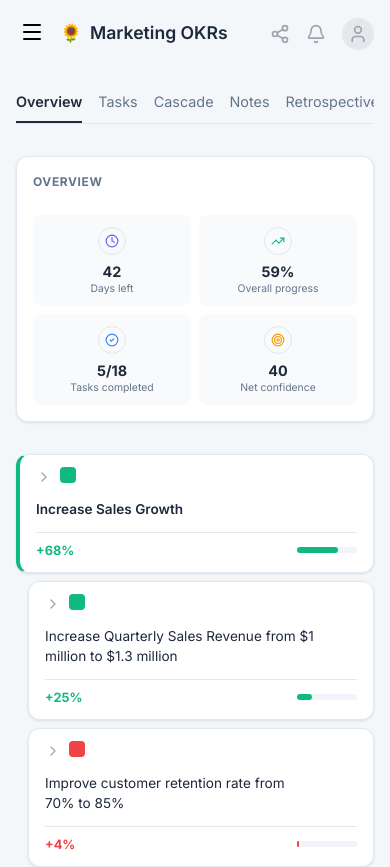
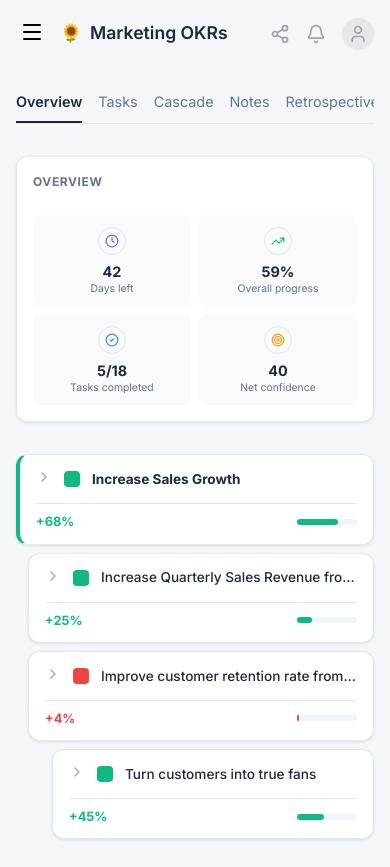
Before and after one commit to nttminh178/okr, a React (Vite) app: page / in a window 390 px wide. Shown: the top 867 px of the page. Built offline with nearby package versions, Linux system fonts and the light colour scheme.

Commit message:
Refine OKR item alignment and title styling

```diff
--- a/src/App.tsx
+++ b/src/App.tsx
@@ -327,6 +327,7 @@
       <div className="card okr-item-card" style={{
         borderLeft: isObjective ? `4px solid ${okr.status === 'at-risk' ? 'var(--danger)' : 'var(--success)'}` : '1px solid var(--border)'
       }}>
+        <div style={{ display: 'flex', alignItems: 'center', gap: '0.75rem', flex: 1, minWidth: 0 }}>
           <div style={{ opacity: 0.4, flexShrink: 0 }}><ChevronRight size={16} /></div>
           <div style={{
             width: 16,
@@ -335,7 +336,16 @@
             background: okr.status === 'at-risk' ? 'var(--danger)' : 'var(--success)',
             flexShrink: 0
           }} />
-        <div className="okr-item-title" style={{ fontWeight: isObjective ? 600 : 400 }}>{okr.title}</div>
+          <div className="okr-item-title" style={{
+            fontWeight: isObjective ? 700 : 500,
+            fontSize: isObjective ? (isMobile ? '0.9rem' : '1.05rem') : (isMobile ? '0.85rem' : '0.95rem'),
+            whiteSpace: 'nowrap',
+            overflow: 'hidden',
+            textOverflow: 'ellipsis'
+          }}>
+            {okr.title}
+          </div>
+        </div>
         <div className="okr-item-metrics">
           <div className="desktop-only" style={{
             width: 24,
--- a/src/index.css
+++ b/src/index.css
@@ -266,13 +266,11 @@
 @media (max-width: 640px) {
   .okr-item-card {
     flex-wrap: wrap;
-    align-items: flex-start !important;
+    align-items: center !important;
     gap: 0.5rem;
   }
 
   .okr-item-title {
-    width: calc(100% - 40px);
-    order: 1;
     font-size: 0.85rem !important;
   }
 
```
Lines whose indentation alone changed are shown as unchanged.
